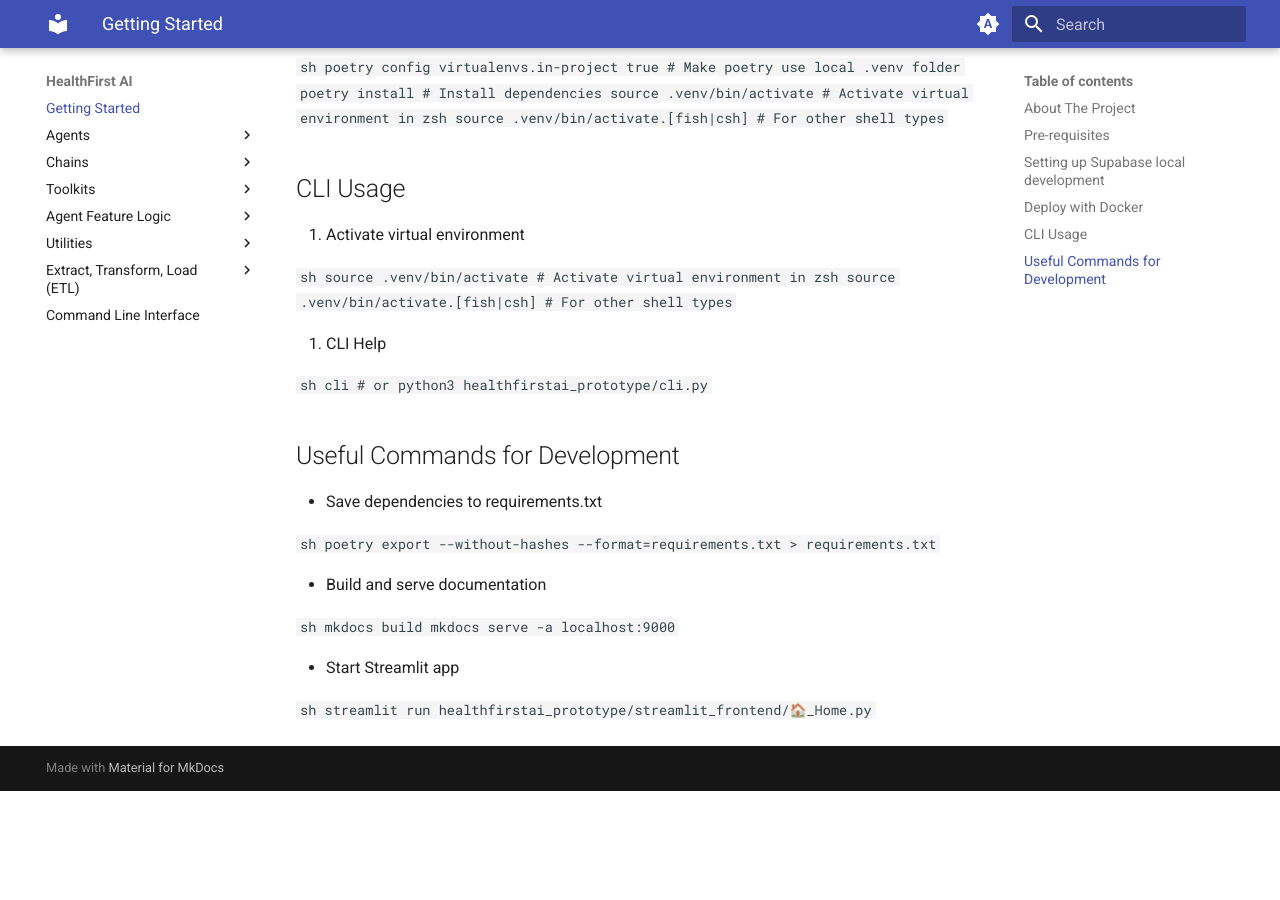
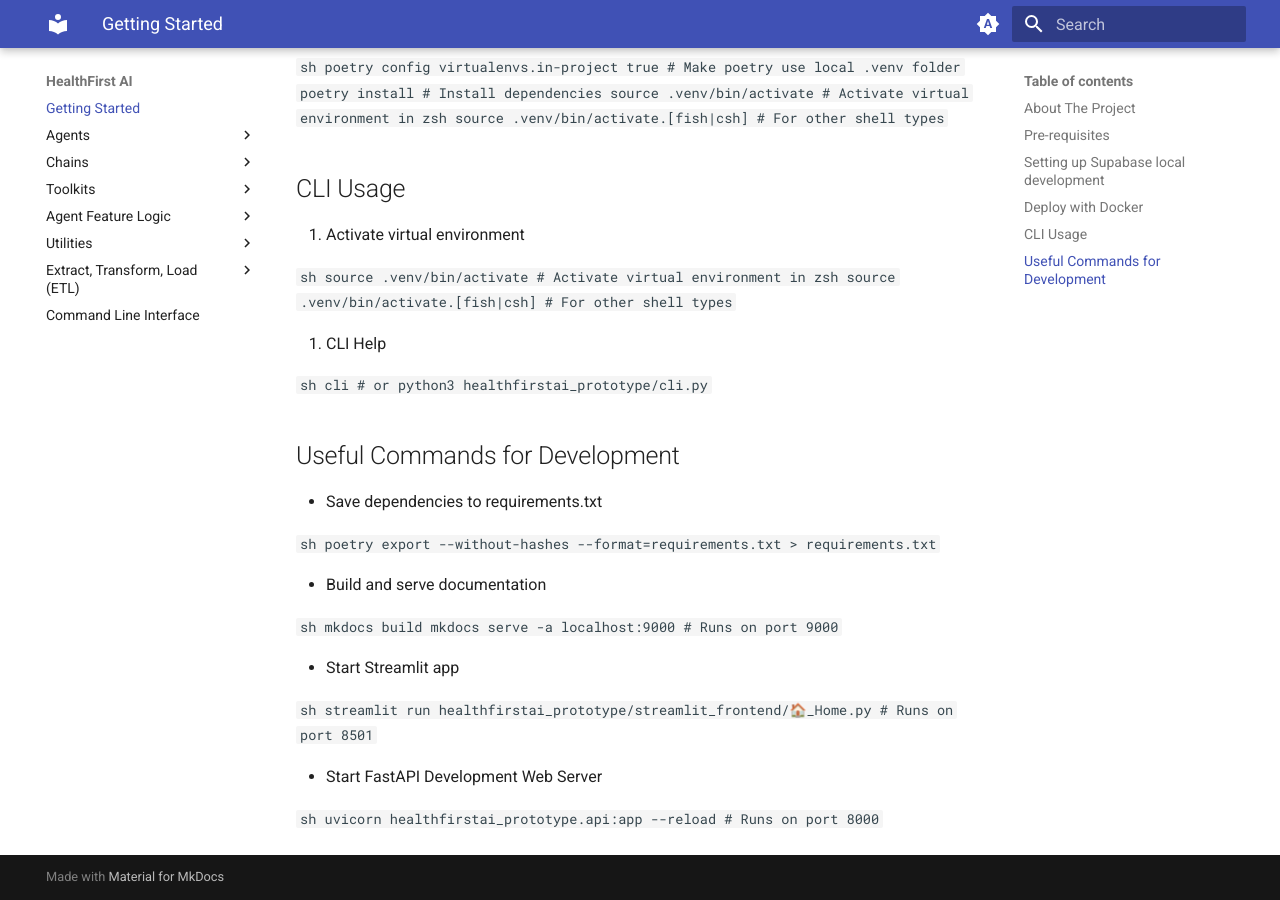
Before and after one commit to healthfirstai/prototype-backend, an MkDocs documentation site: the page built from docs/getting_started.md, in a window 1280 px wide and 900 px high, scrolled down 1411 px. Built offline with MkDocs 1.6.1 and Material for MkDocs 9.7.7, drawn with Linux system fonts in a browser that asks for light colours; before the commit the page ends 2202 px from its top, so only the background shows below that.

````diff
--- a/docs/getting_started.md
+++ b/docs/getting_started.md
@@ -104,11 +104,17 @@ Reference the [Supabase Doc](https://supabase.com/docs/reference/cli/supabase-db
 
   ```sh
   mkdocs build
-  mkdocs serve -a localhost:9000
+  mkdocs serve -a localhost:9000 # Runs on port 9000
   ```
 
 - Start Streamlit app
 
   ```sh
-  streamlit run healthfirstai_prototype/streamlit_frontend/🏠_Home.py
+  streamlit run healthfirstai_prototype/streamlit_frontend/🏠_Home.py # Runs on port 8501
   ```
+
+- Start FastAPI Development Web Server
+
+  ```sh
+  uvicorn healthfirstai_prototype.api:app --reload # Runs on port 8000
+  ```
--- a/pyproject.toml
+++ b/pyproject.toml
@@ -38,6 +38,8 @@ mkdocs-material = "^9.1.19"
 mkdocstrings = {extras = ["python"], version = "^0.22.0"}
 rich = "^13.4.2"
 uvicorn = "^0.23.1"
+streamlit = "^1.25.0"
+watchdog = "^3.0.0"
 
 [tool.poetry.group.dev.dependencies]
 ipykernel = "^6.23.3"
````
Also changed, not shown: README.md (+8 -2 lines), docker-compose.yml (+12 -12 lines), requirements.txt (+26 -1 lines), 1 other file.
